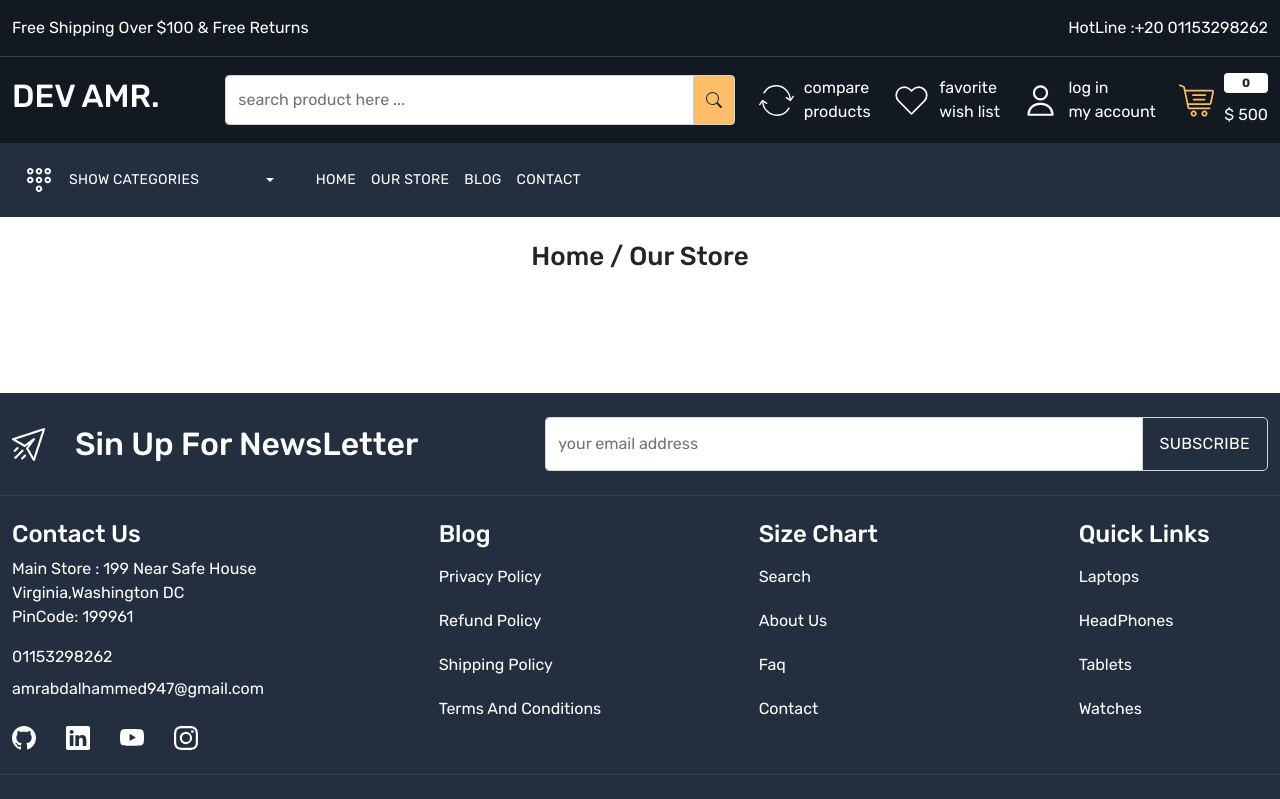
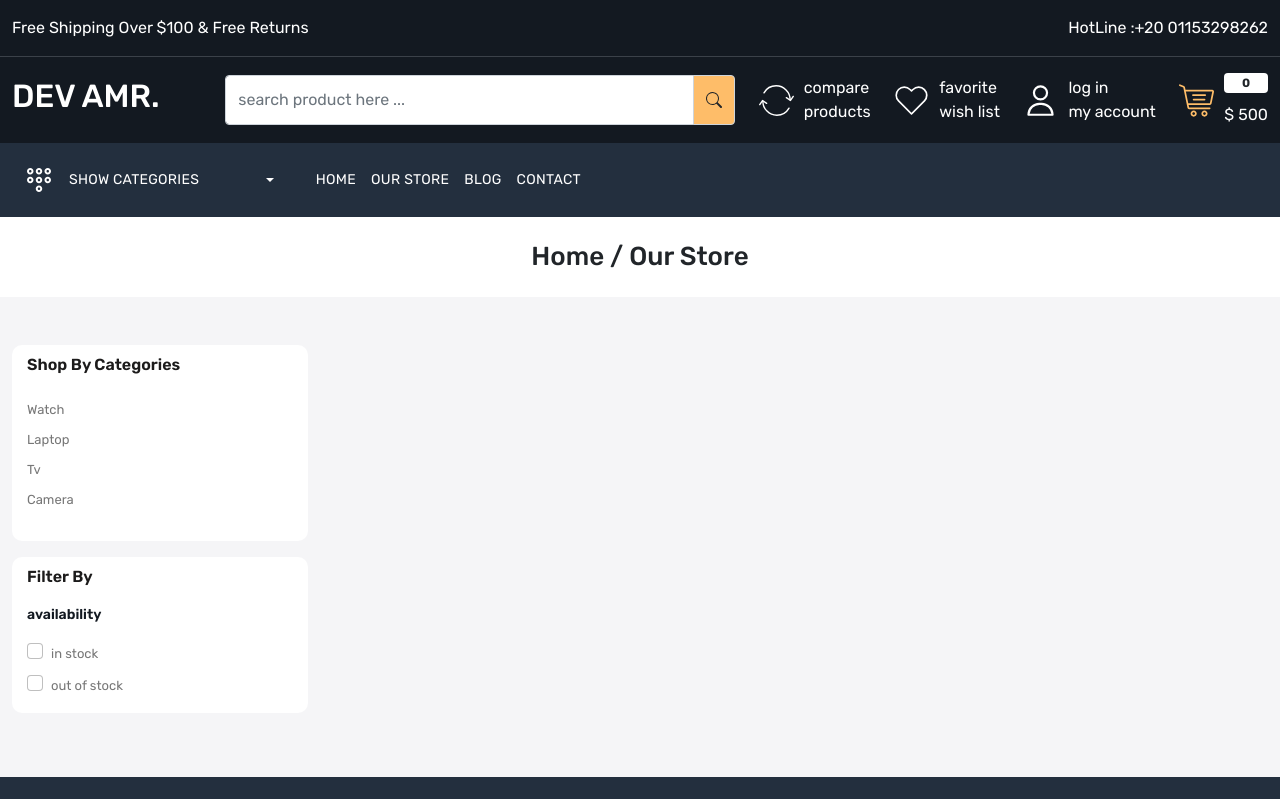
Before and after one commit to amr-abd-alhameed/e-commerce-app, a React (Create React App) app: page /e-commerce-app/store in a window 1280 px wide. Shown: the top 799 px of the page. Built offline with nearby package versions, Linux system fonts and the light colour scheme.

Commit message:
some sections

```diff
--- /dev/null
+++ b/src/Pages/OurStore/Components/CardLeftOne.js
@@ -0,0 +1,19 @@
+import React from "react";
+import FilterCardWrapper from "./FilterCardsWrapper";
+
+const CardLeftOne = ({ title, text1, text2, text3, text4 }) => {
+    return (
+        <>
+            <FilterCardWrapper title={title}>
+                <ul className="ps-0">
+                    <li className="text-capitalize">{text1}</li>
+                    <li className="text-capitalize">{text2}</li>
+                    <li className="text-capitalize">{text3}</li>
+                    <li className="text-capitalize">{text4}</li>
+                </ul>
+            </FilterCardWrapper>
+        </>
+    );
+};
+
+export default CardLeftOne;
--- /dev/null
+++ b/src/Pages/OurStore/Components/CardLeftTwo.js
@@ -0,0 +1,36 @@
+import React from "react";
+import FilterCardWrapper from "./FilterCardsWrapper";
+
+const CardLeftTwo = ({ title, subTitle, text1, text2 }) => {
+    return (
+        <>
+            <FilterCardWrapper title={title}>
+                <div className="two">
+                    <h5 className="subTitle">{subTitle}</h5>
+                    <div className="form-check">
+                        <input
+                            type="checkbox"
+                            className="form-check-input"
+                            id=""
+                        />
+                        <label className="form-check-label" htmlFor="">
+                            {text1}
+                        </label>
+                    </div>
+                    <div className="form-check">
+                        <input
+                            type="checkbox"
+                            className="form-check-input"
+                            id=""
+                        />
+                        <label className="form-check-label" htmlFor="">
+                            {text2}
+                        </label>
+                    </div>
+                </div>
+            </FilterCardWrapper>
+        </>
+    );
+};
+
+export default CardLeftTwo;
--- /dev/null
+++ b/src/Pages/OurStore/Components/FilterCardsWrapper.js
@@ -0,0 +1,14 @@
+import React from "react";
+<div className="list"></div>;
+const FilterCardWrapper = ({ title, children }) => {
+    return (
+        <>
+            <div className="filterCard mb-3">
+                <h3 className="filterTitle text-capitalize">{title}</h3>
+                {children}
+            </div>
+        </>
+    );
+};
+
+export default FilterCardWrapper;
--- a/src/Pages/OurStore/OurStore.js
+++ b/src/Pages/OurStore/OurStore.js
@@ -2,6 +2,8 @@ import React from "react";
 import Meta from "../../Components/commonComponents/Meta";
 import Title from "../../Components/commonComponents/Title";
 import Wrapper from "../../Components/commonComponents/Wrapper";
+import CardLeftOne from "./Components/CardLeftOne";
+import CardLeftTwo from "./Components/CardLeftTwo";
 
 const OurStore = () => {
     return (
@@ -13,7 +15,21 @@ const OurStore = () => {
             />
             <div className="storeWrapper py-5">
                 <Wrapper>
-                    <div className="col-3"></div>
+                    <div className="col-3">
+                        <CardLeftOne
+                            title={"shop by categories"}
+                            text1={"watch"}
+                            text2={"laptop"}
+                            text3={"tv"}
+                            text4={"camera"}
+                        />
+                        <CardLeftTwo
+                            title={"filter by"}
+                            subTitle={"availability"}
+                            text1={"in stock"}
+                            text2={"out of stock"}
+                        />
+                    </div>
                 </Wrapper>
             </div>
         </>
--- a/src/Pages/OurStore/_OurStore.scss
+++ b/src/Pages/OurStore/_OurStore.scss
@@ -0,0 +1,43 @@
+@use "../../Style/Sass/Index" as *;
+
+.storeWrapper {
+    background-color: #f5f5f7;
+    .filterCard {
+        background-color: white;
+        border-radius: 10px;
+        padding: 10px 15px;
+
+        .filterTitle {
+            font-size: 16px;
+            line-height: 20px;
+            font-weight: 600;
+            margin-bottom: 20px;
+            color: $ninth;
+        }
+
+        ul,
+        .form-check-label {
+            list-style: none;
+            line-height: 30px;
+            font-size: 13px;
+            cursor: pointer;
+            color: $eighth;
+        }
+    }
+    .two {
+        .form-check-input:focus {
+            box-shadow: none;
+            border-color: rgba(0, 0, 0, 0.25);
+        }
+        .form-check-input:checked {
+            background-color: $third;
+            border-color: $third;
+        }
+        .subTitle {
+            font-weight: 600;
+            font-size: 14px;
+            margin-bottom: 15px;
+            color: $primary;
+        }
+    }
+}
--- a/src/index.scss
+++ b/src/index.scss
@@ -2,6 +2,7 @@
 @use "./Components/Footer/Footer";
 @use "./Pages/Home/Home";
 @use "./Style/Sass/_Index" as *;
+@use "./Pages/OurStore/OurStore";
 
 * {
     padding: 0px;
```
